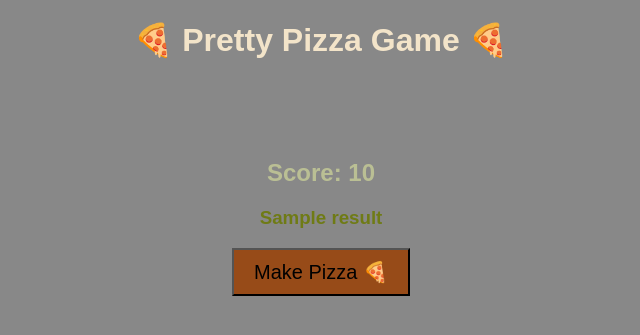
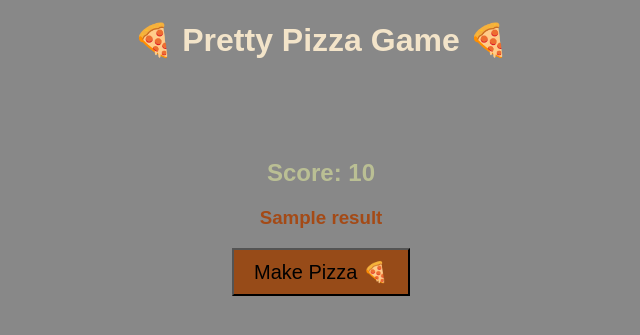
Before and after one commit to gehadmohamedh/pretty-pizza, a Django app: template pizza_game/templates/pizza_game/pizza.html in a window 1280 px wide. Shown: the top 335 px of the page, without its empty margins (319-959 px from the left). Run offline with Django 5.2, Linux system fonts and the light colour scheme; the template is opened without the code that fills it: most values are stand-ins (such as "Sample title", 1, 10 or a date in 2020).

```diff
--- a/pizza_game/templates/pizza_game/pizza.html
+++ b/pizza_game/templates/pizza_game/pizza.html
@@ -10,7 +10,7 @@
     <h2 style="color: #BABF94" >Score: {{ score }}</h2>
 
     {% if result %}
-        <h3 style="color: #6f7b15">{{ result }}</h3>
+        <h3 style="color: #a44a16">{{ result }}</h3>
     {% endif %}
     </div>
 
```
Also changed, not shown: README.md.
